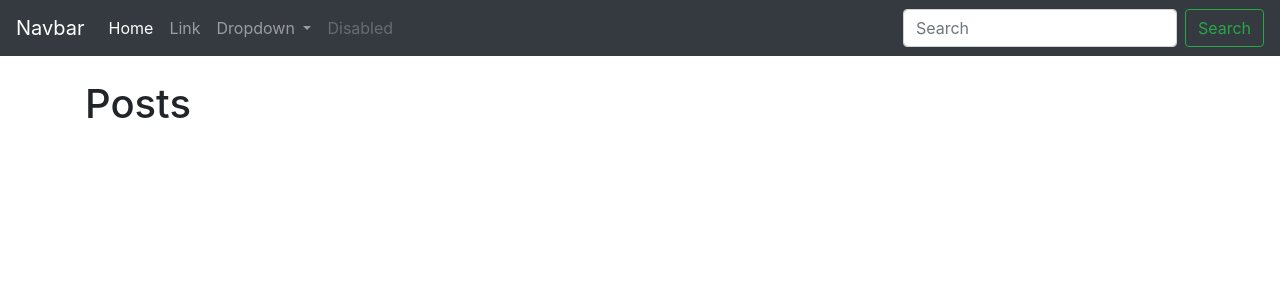
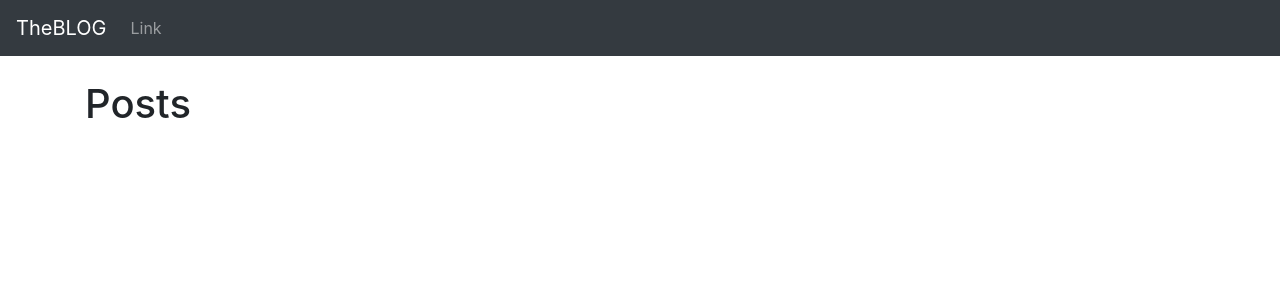
Before and after one commit to Jnaesi/theblogpp4, a Django app: page / in a window 1280 px wide. Shown: the top 300 px of the page. Run offline with Django 3.2, Linux system fonts and the light colour scheme; data that the repository does not hold is empty.

Commit message:
Add title tags to blog posts

```diff
--- a/theblog/models.py
+++ b/theblog/models.py
@@ -4,6 +4,7 @@ from django.contrib.auth.models import User
 # Create your models here.
 class Post(models.Model):
     title = models.CharField(max_length=255)
+    title_tag = models.CharField(max_length=255, default="TheBLOG")
     author = models.ForeignKey(User, on_delete=models.CASCADE)
     body = models.TextField()
 
--- a/theblog/templates/article_details.html
+++ b/theblog/templates/article_details.html
@@ -1,4 +1,5 @@
 {% extends 'base.html' %}
+{% block title%}{{ post.title_tag }}{% endblock%}
 
 {% block content%}
 
--- a/theblog/templates/base.html
+++ b/theblog/templates/base.html
@@ -8,42 +8,25 @@
     <!-- Bootstrap CSS -->
     <link rel="stylesheet" href="https://cdn.jsdelivr.net/npm/bootstrap@4.4.1/dist/css/bootstrap.min.css" integrity="sha384-Vkoo8x4CGsO3+Hhxv8T/Q5PaXtkKtu6ug5TOeNV6gBiFeWPGFN9MuhOf23Q9Ifjh" crossorigin="anonymous">
 
-    <title>Hello, world!</title>
+    <title>
+        {% block title %}
+        TheBLOG
+        {% endblock %}
+    </title>
   </head>
   <body>
     <nav class="navbar navbar-expand-lg navbar-dark bg-dark">
-        <a class="navbar-brand" href="#">Navbar</a>
+        <a class="navbar-brand" href="{% url 'home' %}">TheBLOG</a>
         <button class="navbar-toggler" type="button" data-toggle="collapse" data-target="#navbarSupportedContent" aria-controls="navbarSupportedContent" aria-expanded="false" aria-label="Toggle navigation">
           <span class="navbar-toggler-icon"></span>
         </button>
 
         <div class="collapse navbar-collapse" id="navbarSupportedContent">
           <ul class="navbar-nav mr-auto">
-            <li class="nav-item active">
-              <a class="nav-link" href="#">Home <span class="sr-only">(current)</span></a>
-            </li>
             <li class="nav-item">
               <a class="nav-link" href="#">Link</a>
             </li>
-            <li class="nav-item dropdown">
-              <a class="nav-link dropdown-toggle" href="#" id="navbarDropdown" role="button" data-toggle="dropdown" aria-haspopup="true" aria-expanded="false">
-                Dropdown
-              </a>
-              <div class="dropdown-menu" aria-labelledby="navbarDropdown">
-                <a class="dropdown-item" href="#">Action</a>
-                <a class="dropdown-item" href="#">Another action</a>
-                <div class="dropdown-divider"></div>
-                <a class="dropdown-item" href="#">Something else here</a>
-              </div>
-            </li>
-            <li class="nav-item">
-              <a class="nav-link disabled" href="#" tabindex="-1" aria-disabled="true">Disabled</a>
-            </li>
           </ul>
-          <form class="form-inline my-2 my-lg-0">
-            <input class="form-control mr-sm-2" type="search" placeholder="Search" aria-label="Search">
-            <button class="btn btn-outline-success my-2 my-sm-0" type="submit">Search</button>
-          </form>
         </div>
       </nav>
 
```
Also changed, not shown: theblog/migrations/0002_post_title_tag.py (added).
